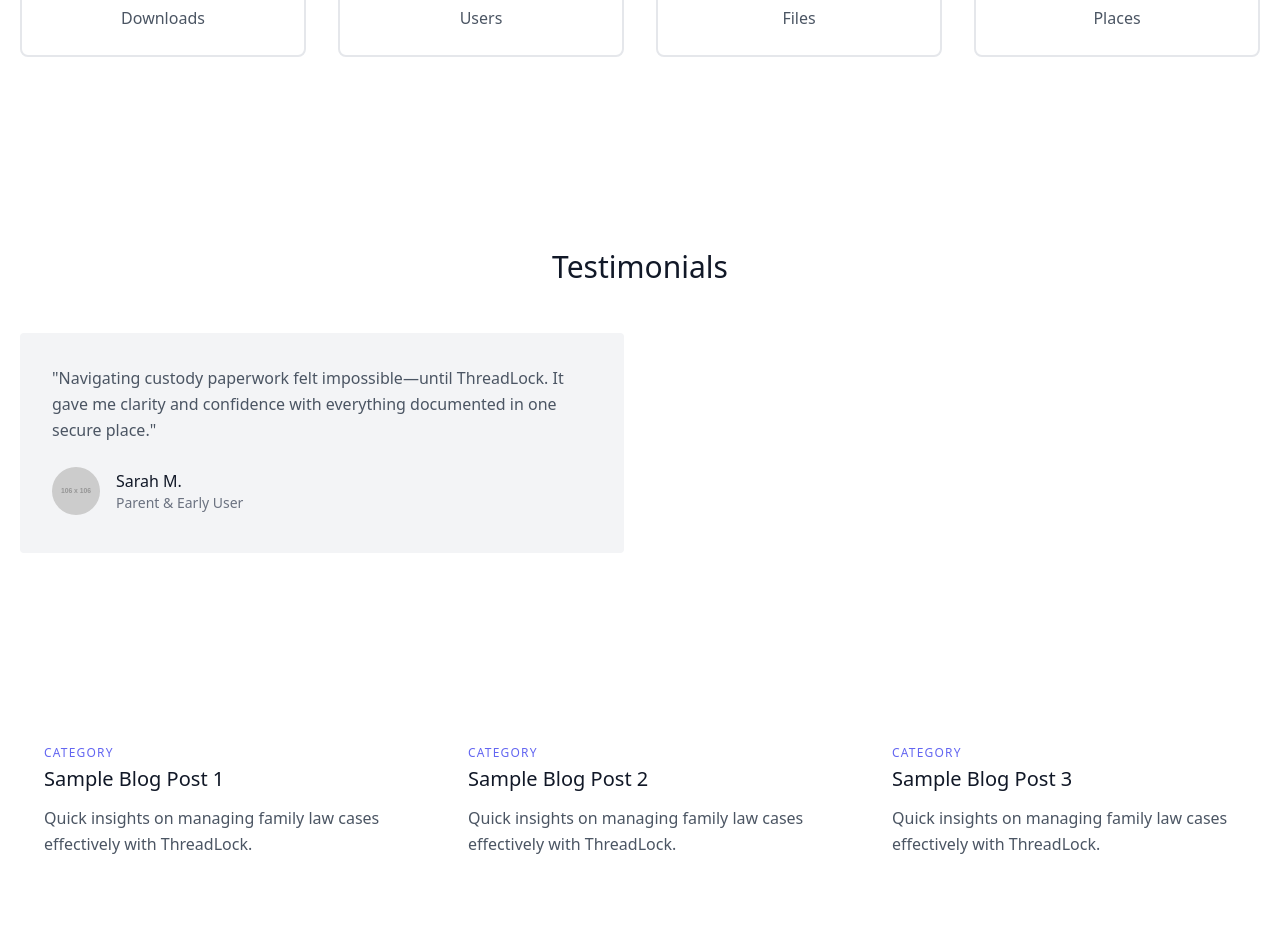
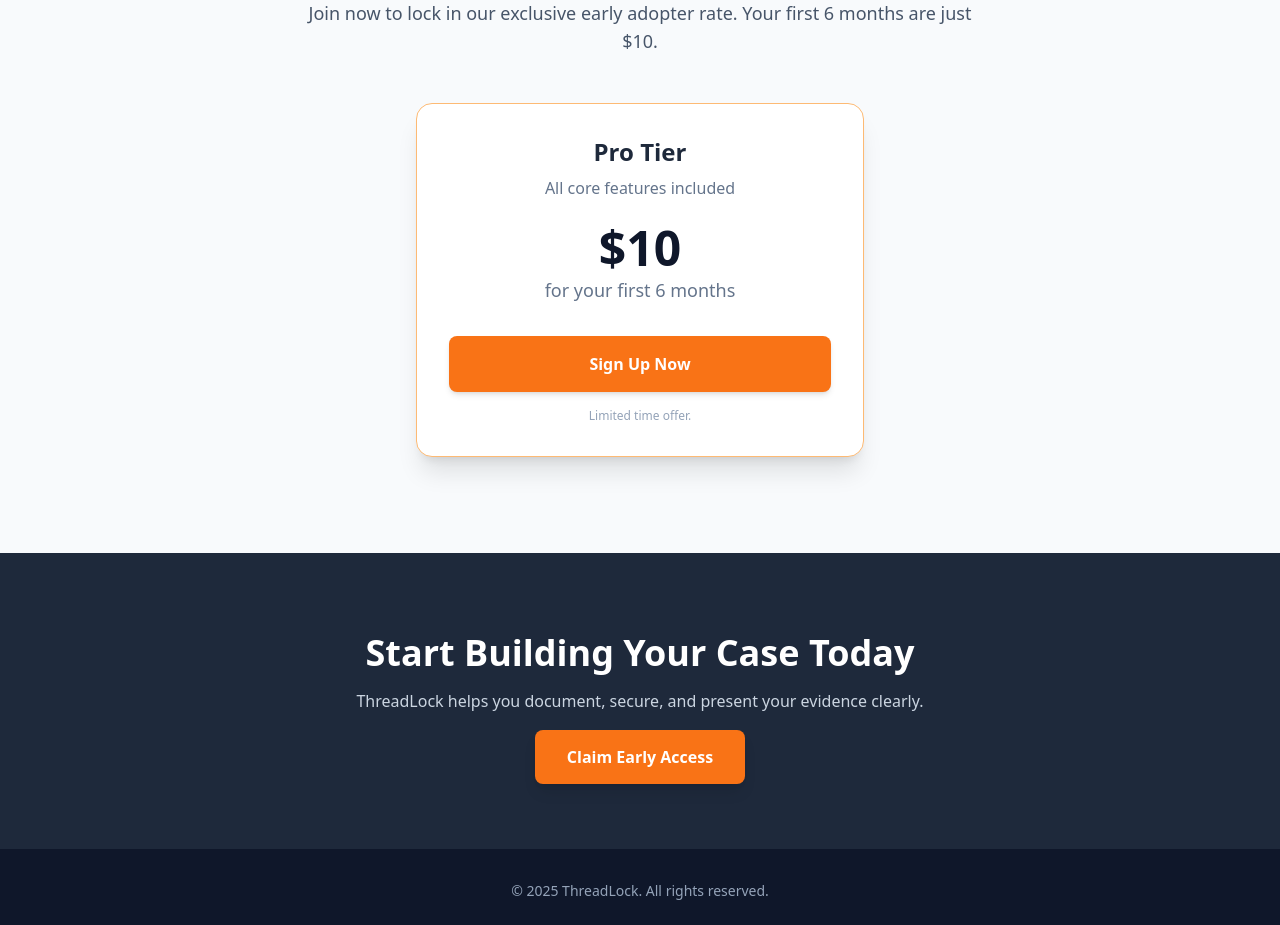
Before and after one commit to RedThreadGrp/ThreadLock, a Next.js app: page / in a window 1280 px wide. Shown: the part 1287-2212 px from the top of the page. Built offline with nearby package versions, Linux system fonts and the light colour scheme.

Commit message:
Update index.js

```diff
--- a/pages/index.js
+++ b/pages/index.js
@@ -101,67 +101,34 @@
   </section>
 );
 
-const StatisticsSection = () => (
-  <section className="text-gray-600 body-font">
-    <div className="container px-5 py-24 mx-auto">
-      <div className="flex flex-wrap -m-4 text-center">
-        {[
-          { value: "2.7K", label: "Downloads" },
-          { value: "1.3K", label: "Users" },
-          { value: "74", label: "Files" },
-          { value: "46", label: "Places" },
-        ].map((stat, i) => (
-          <div key={i} className="p-4 md:w-1/4 sm:w-1/2 w-full">
-            <div className="border-2 border-gray-200 px-4 py-6 rounded-lg">
-              <h2 className="title-font font-medium text-3xl text-gray-900">{stat.value}</h2>
-              <p className="leading-relaxed">{stat.label}</p>
-            </div>
-          </div>
-        ))}
-      </div>
-    </div>
-  </section>
-);
+const PricingSection = () => (
+  <section id="pricing" className="py-24 bg-slate-50 text-center text-gray-800">
+    <div className="container mx-auto px-6">
+      <h2 className="text-3xl md:text-4xl font-bold mb-4 text-slate-900">Early Access Pricing</h2>
+      <p className="text-lg text-slate-600 mb-12 max-w-2xl mx-auto">
+        Join now to lock in our exclusive early adopter rate. Your first 6 months are just $10.
+      </p>
+      <div className="max-w-md mx-auto bg-white rounded-2xl shadow-xl border border-orange-300 p-8 transform hover:scale-105 transition-transform duration-300">
+        <h3 className="text-2xl font-bold text-slate-800 mb-2">Pro Tier</h3>
+        <p className="text-slate-500 mb-6">All core features included</p>
+        <div className="text-5xl font-extrabold text-slate-900 mb-1">$10</div>
+        <div className="text-lg text-slate-500 mb-8">for your first 6 months</div>
 
-const TestimonialsSection = () => (
-  <section className="text-gray-600 body-font">
-    <div className="container px-5 py-24 mx-auto">
-      <h1 className="text-3xl font-medium title-font text-gray-900 mb-12 text-center">Testimonials</h1>
-      <div className="flex flex-wrap -m-4">
-        <div className="p-4 md:w-1/2 w-full">
-          <div className="h-full bg-gray-100 p-8 rounded">
-            <p className="leading-relaxed mb-6">
-              "Navigating custody paperwork felt impossible—until ThreadLock. It gave me clarity and confidence with everything documented in one secure place."
-            </p>
-            <div className="inline-flex items-center">
-              <img alt="testimonial" src="https://dummyimage.com/106x106" className="w-12 h-12 rounded-full object-cover object-center"/>
-              <span className="flex-grow flex flex-col pl-4">
-                <span className="title-font font-medium text-gray-900">Sarah M.</span>
-                <span className="text-gray-500 text-sm">Parent & Early User</span>
-              </span>
-            </div>
-          </div>
-        </div>
-      </div>
-    </div>
-  </section>
-);
-
-const BlogSection = () => (
-  <section className="text-gray-600 body-font">
-    <div className="container px-5 py-24 mx-auto">
-      <div className="flex flex-wrap -mx-4 -my-8">
-        {[1,2,3].map((b) => (
-          <div key={b} className="py-8 px-4 lg:w-1/3">
-            <div className="h-full flex items-start">
-              <div className="flex-grow pl-6">
-                <h2 className="tracking-widest text-xs title-font font-medium text-indigo-500 mb-1">CATEGORY</h2>
-                <h1 className="title-font text-xl font-medium text-gray-900 mb-3">Sample Blog Post {b}</h1>
-                <p className="leading-relaxed mb-5">Quick insights on managing family law cases effectively with ThreadLock.</p>
-              </div>
-            </div>
-          </div>
-        ))}
+        <a
+          href="#"
+          onClick={async (e) => {
+            e.preventDefault();
+            const res = await fetch('/api/create-checkout-session', { method: 'POST' });
+            const data = await res.json();
+            if (data.url) {
+              window.location.href = data.url;
+            }
+          }}
+          className="block w-full bg-orange-500 hover:bg-orange-600 text-white font-semibold py-4 rounded-lg shadow-md transition-all duration-300"
+        >
+          Sign Up Now
+        </a>
+        <p className="text-xs text-slate-400 mt-4">Limited time offer.</p>
       </div>
     </div>
   </section>
@@ -176,7 +143,18 @@
       <p className="mb-8 max-w-xl mx-auto text-slate-300">
         ThreadLock helps you document, secure, and present your evidence clearly.
       </p>
-      <a href="/api/create-checkout-session" className="bg-orange-500 text-white font-semibold px-8 py-4 rounded-lg shadow-lg hover:bg-orange-600 transform hover:-translate-y-1 transition-all duration-300 ease-in-out">
+      <a
+        href="#"
+        onClick={async (e) => {
+          e.preventDefault();
+          const res = await fetch('/api/create-checkout-session', { method: 'POST' });
+          const data = await res.json();
+          if (data.url) {
+            window.location.href = data.url;
+          }
+        }}
+        className="bg-orange-500 text-white font-semibold px-8 py-4 rounded-lg shadow-lg hover:bg-orange-600 transform hover:-translate-y-1 transition-all duration-300 ease-in-out"
+      >
         Claim Early Access
       </a>
     </div>
@@ -197,9 +175,7 @@
       <main className="flex flex-col w-full overflow-x-hidden">
         <HeroSection />
         <FeaturesSection />
-        <StatisticsSection />
-        <TestimonialsSection />
-        <BlogSection />
+        <PricingSection />
         <CallToActionSection />
       </main>
       <Footer />
```
